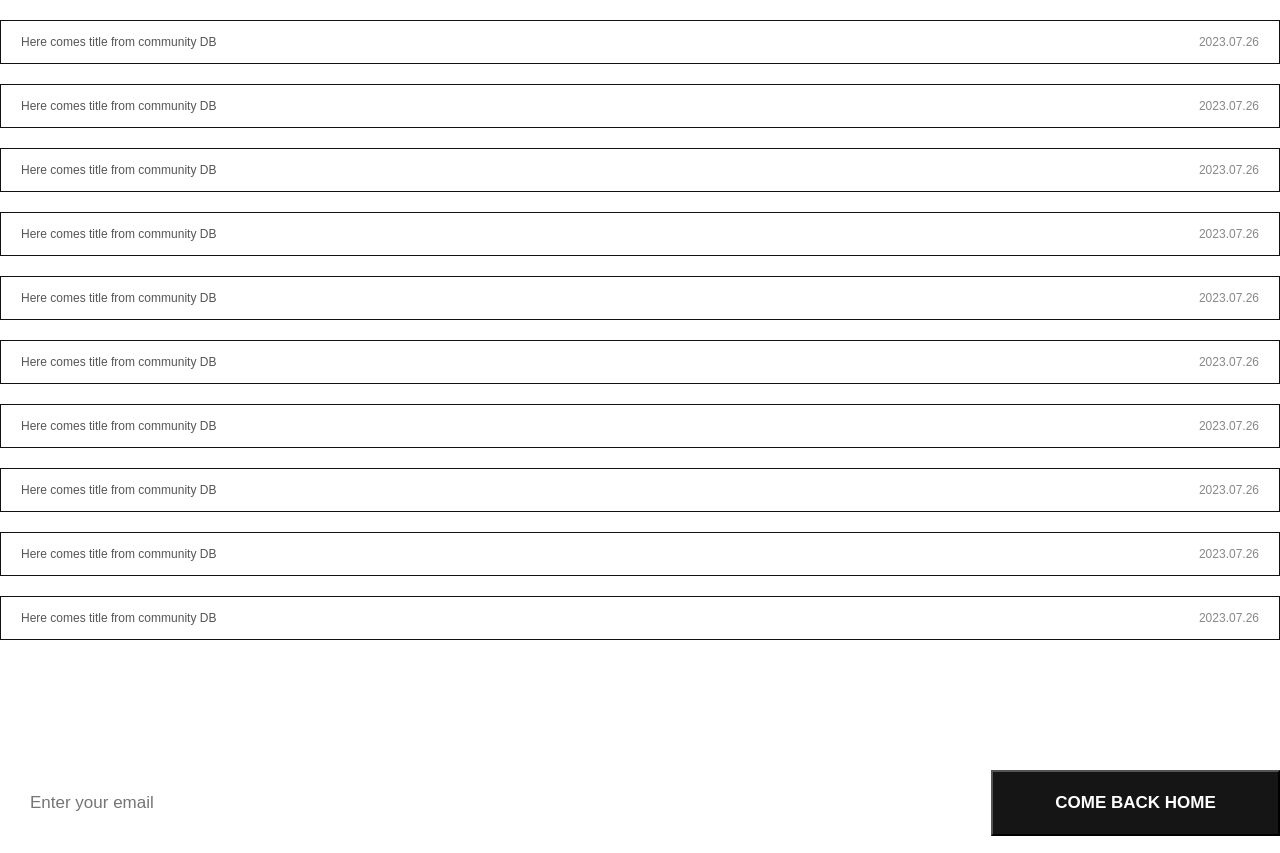
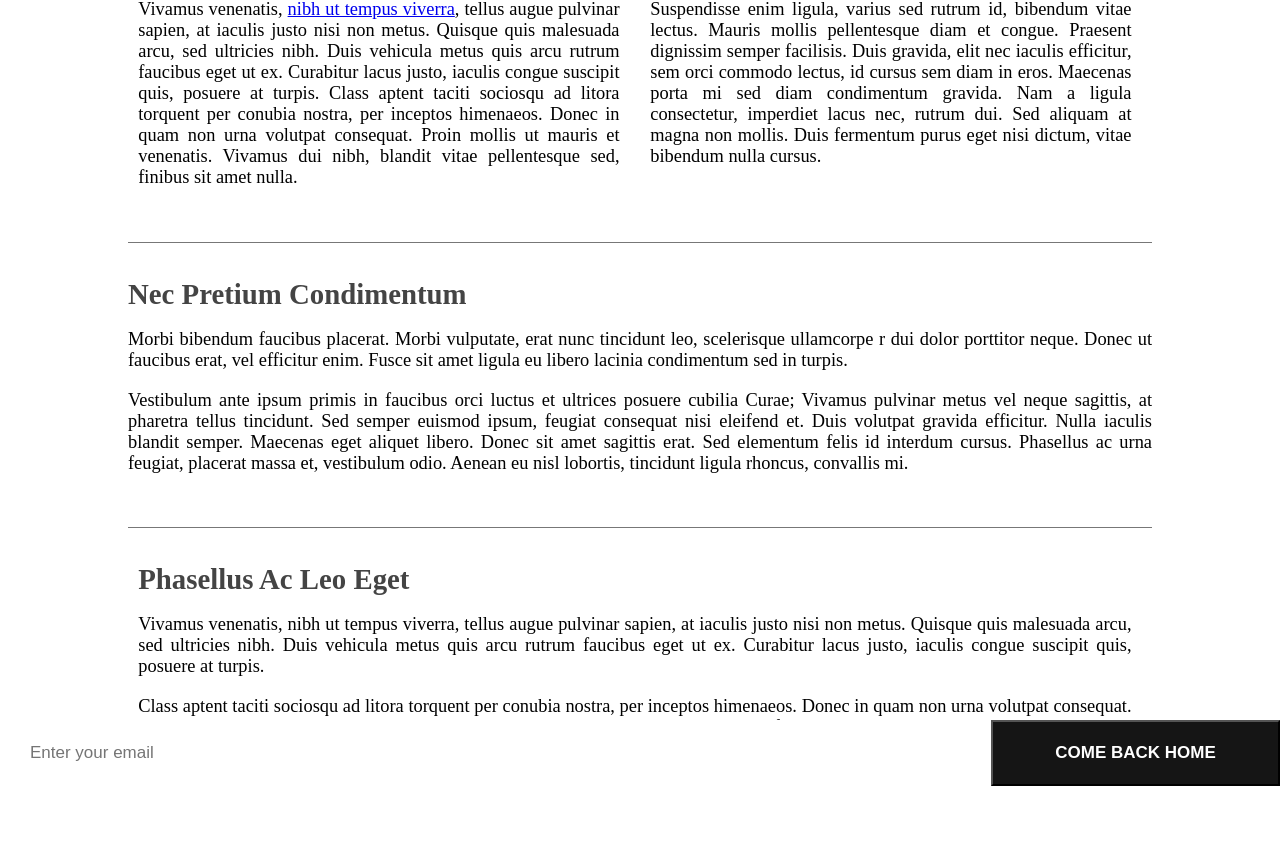
Before and after one commit to choyunsick/pp, a plain HTML site: page Information.html in a window 1280 px wide. Shown: the part 380-1233 px from the top of the page. Drawn offline with nearby package versions, Linux system fonts and the light colour scheme; a web font is replaced by a local one.

Commit message:
포트폴리오

```diff
--- a/Information.html
+++ b/Information.html
@@ -29,20 +29,60 @@
 
     <section class="charge information">
         <div class="inner">
-            <h1>Fitiness Information</h1>
+            <h1>Fitiness Information <i class="fa-solid fa-angles-down"></i> </h1>
+            <div class="section">
+                <div class="pageitem">
+                    <div class="col">
+                        <h2>Aerobic Activity <i class="fa-solid fa-person-running"></i> </h2>
+                            <p>Phasellus ac leo eget felis egestas vestibulum nec at velit. Vivamus venenatis,
+                                <a href="#">nibh ut tempus viverra</a>, tellus augue pulvinar sapien, at iaculis
+                                 justo nisi non metus. Quisque quis malesuada arcu, sed ultricies nibh. Duis
+                                 vehicula metus quis arcu rutrum faucibus eget ut ex. Curabitur lacus justo,
+                                  iaculis congue suscipit quis, posuere at turpis. Class aptent taciti sociosqu ad
+                                  litora torquent per conubia nostra, per inceptos himenaeos. Donec in quam non urna
+                                   volutpat consequat. Proin mollis ut mauris et venenatis. Vivamus dui nibh, blandit
+                                    vitae pellentesque sed, finibus sit amet nulla.</p>
+                    </div>
+                <div class="col">
+                    <h2>Muscular Exercise <i class="fa-solid fa-people-carry-box"></i> </h2>
+                    <p>Nunc rhoncus convallis ex, eget viverra ex pulvinar non. Suspendisse enim ligula, varius sed rutrum id,
+                        bibendum vitae lectus. Mauris mollis pellentesque diam et congue. Praesent dignissim semper facilisis.
+                         Duis gravida, elit nec iaculis efficitur, sem orci commodo lectus, id cursus sem diam in eros.
+                          Maecenas porta mi sed diam condimentum gravida. Nam a ligula consectetur, imperdiet lacus nec,
+                          rutrum dui. Sed aliquam at magna non mollis. Duis fermentum purus eget nisi dictum, vitae bibendum
+                           nulla cursus.</p>
+                </div>
+                    </div>
+                </div>
 
-            <ul>
-                <li><a href="#;">Here comes title from community DB</a><span>2023.07.26</span></li>
-                <li><a href="#;">Here comes title from community DB</a><span>2023.07.26</span></li>
-                <li><a href="#;">Here comes title from community DB</a><span>2023.07.26</span></li>
-                <li><a href="#;">Here comes title from community DB</a><span>2023.07.26</span></li>
-                <li><a href="#;">Here comes title from community DB</a><span>2023.07.26</span></li>
-                <li><a href="#;">Here comes title from community DB</a><span>2023.07.26</span></li>
-                <li><a href="#;">Here comes title from community DB</a><span>2023.07.26</span></li>
-                <li><a href="#;">Here comes title from community DB</a><span>2023.07.26</span></li>
-                <li><a href="#;">Here comes title from community DB</a><span>2023.07.26</span></li>
-                <li><a href="#;">Here comes title from community DB</a><span>2023.07.26</span></li>
-            </ul>
+                <div class="section">
+                    <div class="pageitem">
+                        <h2>Nec Pretium Condimentum</h2>
+                            <p>Morbi bibendum faucibus placerat. Morbi vulputate, erat nunc tincidunt leo, scelerisque ullamcorpe
+                                r dui dolor porttitor neque. Donec ut faucibus erat, vel efficitur enim. Fusce sit amet ligula eu
+                                libero lacinia condimentum sed in turpis.</p><p>Vestibulum ante ipsum primis in faucibus orci luctus
+                                    et ultrices posuere cubilia Curae; Vivamus pulvinar metus vel neque sagittis, at pharetra
+                                    tellus tincidunt. Sed semper euismod ipsum, feugiat consequat nisi eleifend et. Duis volutpat
+                                    gravida efficitur. Nulla iaculis blandit semper. Maecenas eget aliquet libero. Donec sit amet
+                                     sagittis erat. Sed elementum felis id interdum cursus. Phasellus ac urna feugiat, placerat
+                                      massa et, vestibulum odio. Aenean eu nisl lobortis, tincidunt ligula rhoncus, convallis mi.</p>
+                    </div>
+                </div>
+
+                <div class="section">
+                    <div class="pageitem">
+                        <div class="col">
+                            <h2>Phasellus Ac Leo Eget</h2>
+                                <p> Vivamus venenatis, nibh ut tempus viverra, tellus augue pulvinar sapien, at iaculis justo
+                                    nisi non metus. Quisque quis malesuada arcu, sed ultricies nibh. Duis vehicula metus quis
+                                    arcu rutrum faucibus eget ut ex. Curabitur lacus justo, iaculis congue suscipit quis, posuere
+                                    at turpis. </p><p>Class aptent taciti sociosqu ad litora torquent per conubia nostra,
+                                         per inceptos himenaeos. Donec in quam non urna volutpat consequat. Proin mollis ut mauris e
+                                         t venenatis. Vivamus dui nibh, blandit vitae pellentesque sed, finibus sit amet nulla.</p>
+                        </div>
+                    </div>
+                </div>
+            </div>
         </div>
     </section>
 
--- a/scss/common/content.scss
+++ b/scss/common/content.scss
@@ -1,6 +1,6 @@
 .charge{
     width: 100%;
-    height: 50vh;
+    height: 100vh;
     background-color: aquamarine;
     margin: 0 auto;
 }
--- a/scss/style.scss
+++ b/scss/style.scss
@@ -5,6 +5,7 @@
 @import url('https://fonts.googleapis.com/css2?family=Permanent+Marker&display=swap');
 @import url('https://fonts.googleapis.com/css2?family=Kablammo&display=swap');
 @import url('https://fonts.googleapis.com/css2?family=Black+Ops+One&display=swap');
+@import url('https://fonts.googleapis.com/css2?family=Oswald:wght@500&display=swap');
 
 @import "./common/reset";
 @import "./common/header.scss";
--- a/scss/sub/information.scss
+++ b/scss/sub/information.scss
@@ -10,53 +10,56 @@
     background-color: #fff;
 
     .inner{
-        width: 100%;
-        margin: 0 auto;
-        // margin-top: 30vh;
-        background-color: #fff ;
-        margin-top: 50px;
         h1{
-            font: bold 100px/1 "arial";
-            color: #555;
-            text-align: center;
-            margin-bottom: 50px;
-            font-family: 'Barriecito', cursive;
+            font-size:300%;
+            font-weight:normal;
+            color: linear-gradient(135deg, #c94949, #93a857);
+            margin:0;
+            text-align : left;
+            margin-left: 20vh;
+            font-family : 'Oswald', sans-serif;
+            // background: linear-gradient(135deg, #c94949, #93a857);
         }
-        ul{
-            width: 100%;
+    }
 
-            li{
-                width: 100%;
-                padding: 15px 20px;
-                border: 1px solid #111;
-                margin-bottom: 20px;
 
-                &:after{
-                    content: '';
-                    display: block;
-                    clear: both;
-                }
-                a{
-                    font: 12px/1 "arial";
-                    color: #555;
-                    float: left;
-                }
-                span{
-                    font: 12px/1 "arial";
-                    color: #888;
-                    float: right;
-                }
-                &:hover{
-                    background-color: #555;
 
-                    a{
-                        color: #fff;
-                    }
-                    span{
-                        color: #eee;
-                    }
-                }
+    .section{
+        width:80%;
+        border-top:1px solid #777;
+        padding:20px 0;
+        margin:auto;
+
+        .pageitem {
+            display:table;
+            table-layout:fixed;
+            width:100%;
+            margin-bottom:15px;
+            padding-top:15px;
+            text-align:justify;
+
+
+            h2{
+                font-size:180%;
+                background-color:inherit;
+                color:#444;
+                margin-top:0;
+            }
+            p{
+                padding:0;
+                margin:1em 0;
+                font-size:115%;
+                //line-height:175%;
+            }
+            a{
+                text-decoration:underline;
+            }
+            .col{
+                padding: 0 2% 0 1%;
+                display: table-cell;
             }
         }
+
     }
+
 }
```
Also changed, not shown: css/style.css, 1 other file.
